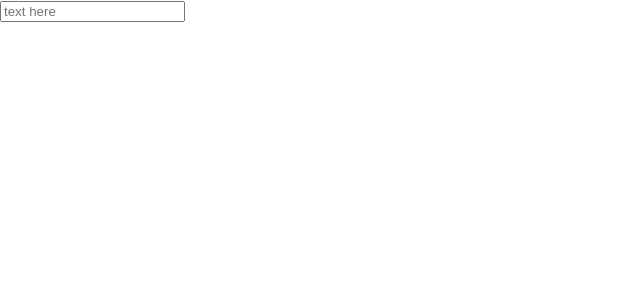
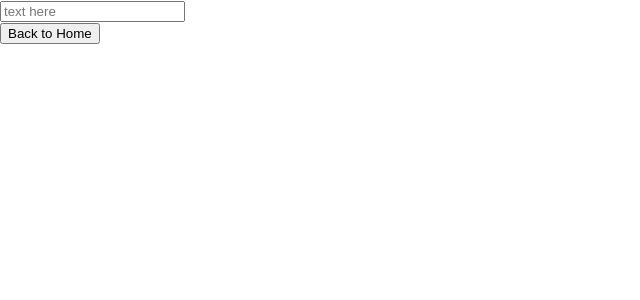
Before and after one commit to Harriet27/latihan-react, a React (Create React App) app: page /test4 in a window 1280 px wide. Shown: the top 300 px of the page, without its empty margins (0-640 px from the left). Built offline with nearby package versions, Linux system fonts and the light colour scheme.

Commit message:
add back to home at test 4

```diff
--- a/src/Pages/Test4.js
+++ b/src/Pages/Test4.js
@@ -13,6 +13,11 @@ const Test4 = () => {
         <PopoverHeader>Popover Title</PopoverHeader>
         <PopoverBody>Sed posuere consectetur est at lobortis. Aenean eu leo quam. Pellentesque ornare sem lacinia quam venenatis vestibulum.</PopoverBody>
       </Popover>
+      <div className='d-flex'>
+        <a href='/'>
+          <input type='button' value='Back to Home' />
+        </a>
+      </div>
     </div>
   );
 };
```
